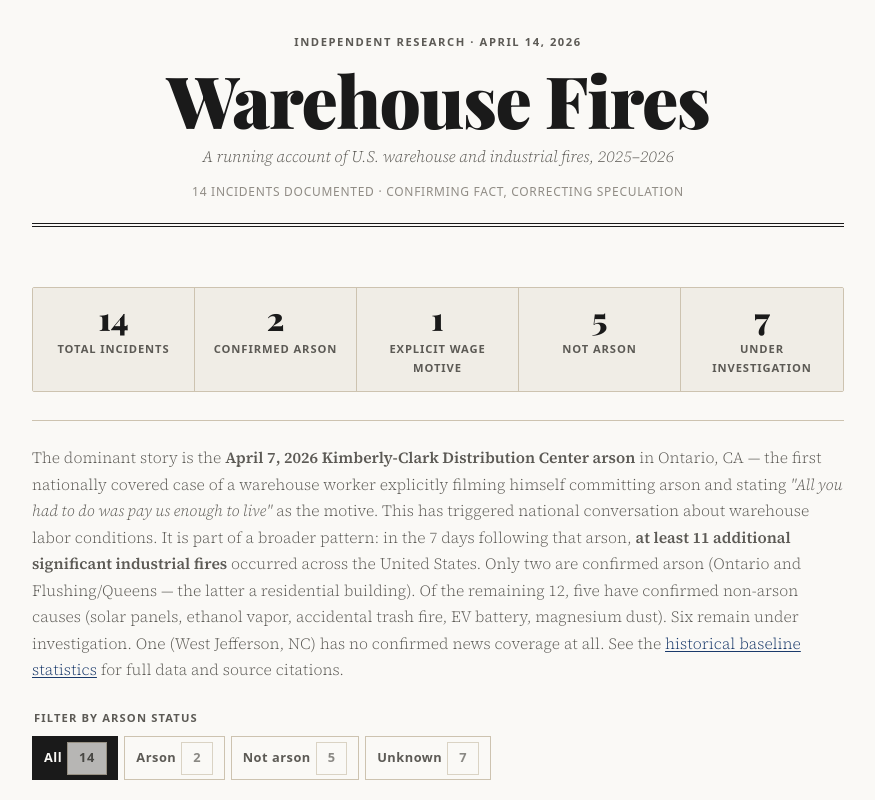
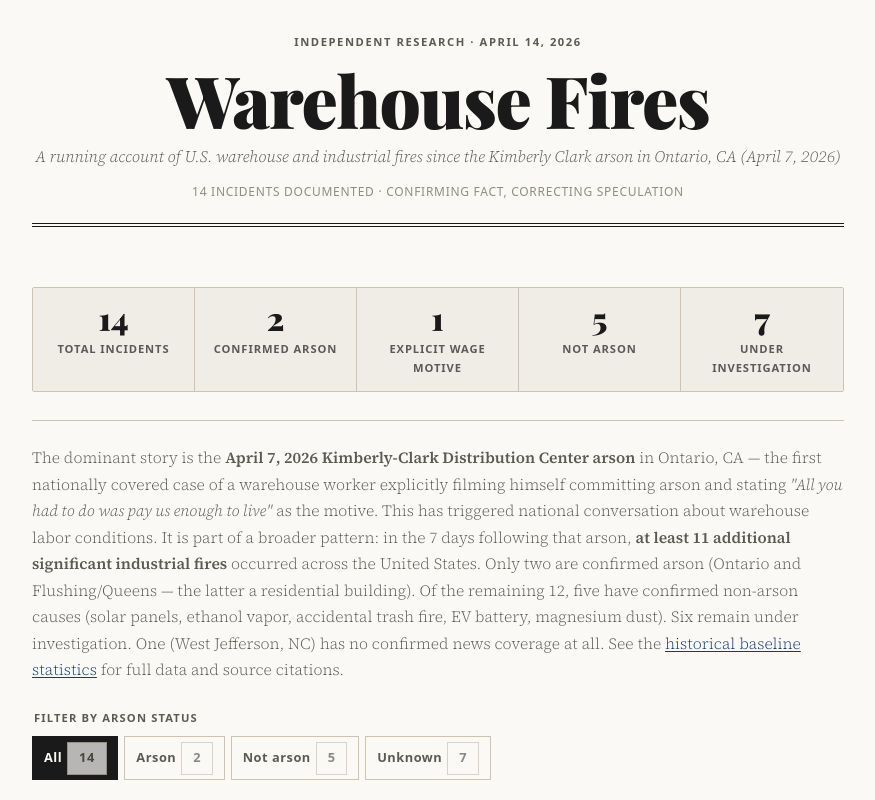
Before and after one commit to jonathan-beebe/warehouse-fires, a plain HTML site: page web/index.html in a window 1280 px wide. Shown: the top 800 px of the page, without its empty margins (202-1077 px from the left). Drawn offline with nearby package versions, Linux system fonts and the light colour scheme; a web font is replaced by a local one.

Commit message:
Clarified this is 2026 only

```diff
--- a/web/index.html
+++ b/web/index.html
@@ -3,7 +3,7 @@
 <head>
   <meta charset="UTF-8">
   <meta name="viewport" content="width=device-width, initial-scale=1.0">
-  <title>Warehouse Fires — U.S. Industrial Fire Research, 2025–2026</title>
+  <title>Warehouse Fires — U.S. Industrial Fire Research, 2026</title>
   <meta name="description" content="A rigorous source of truth for U.S. warehouse and industrial fires following the April 7, 2026 Kimberly-Clark arson in Ontario, CA. Separating confirmed fact from speculation.">
   <link rel="stylesheet" href="style.css">
 </head>
@@ -14,7 +14,7 @@
     <div class="masthead">
       <p class="masthead__eyebrow">Independent Research · April 14, 2026</p>
       <h1 class="masthead__title">Warehouse Fires</h1>
-      <p class="masthead__subtitle">A running account of U.S. warehouse and industrial fires, 2025–2026</p>
+      <p class="masthead__subtitle">A running account of U.S. warehouse and industrial fires since the Kimberly Clark arson in Ontario, CA (April 7, 2026)</p>
       <p class="masthead__meta">14 incidents documented · Confirming fact, correcting speculation</p>
     </div>
   </header>
```
Also changed, not shown: 1 other file.
